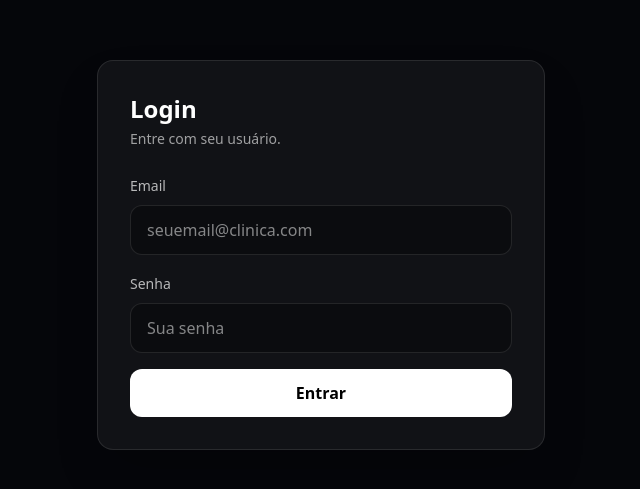
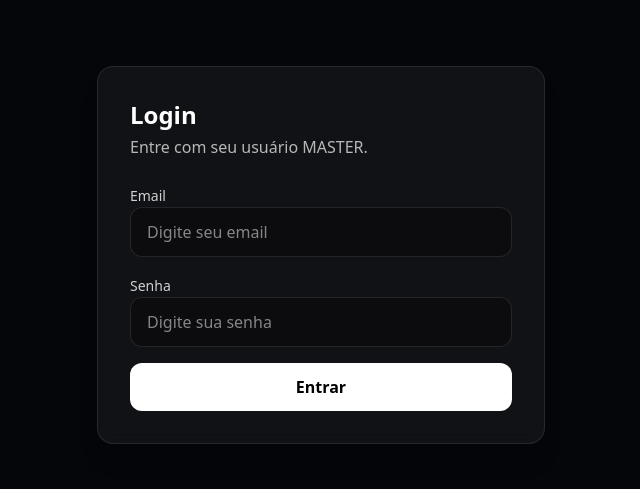
Before and after one commit to realimperiodigital/odontoflow, a Next.js app: page /login in a window 1280 px wide. Shown: the part 145-634 px from the top of the page, without its empty margins (319-959 px from the left). Built offline with nearby package versions, Linux system fonts and the light colour scheme; no server answers.

Commit message:
fix: stop master email prefill on login

```diff
--- a/app/login/page.tsx
+++ b/app/login/page.tsx
@@ -1,6 +1,6 @@
 "use client";
 
-import { useState } from "react";
+import { useEffect, useState } from "react";
 import { useRouter } from "next/navigation";
 import { createSupabaseBrowser } from "@/lib/supabase/browser";
 
@@ -9,70 +9,83 @@ export default function LoginPage() {
   const supabase = createSupabaseBrowser();
 
   const [email, setEmail] = useState("");
-  const [password, setPassword] = useState("");
+  const [senha, setSenha] = useState("");
   const [loading, setLoading] = useState(false);
-  const [error, setError] = useState<string | null>(null);
+  const [error, setError] = useState<string>("");
+
+  // Garantia extra: se algum lugar tentar setar email, a gente zera ao carregar
+  useEffect(() => {
+    setEmail("");
+    setSenha("");
+  }, []);
 
   async function onSubmit(e: React.FormEvent) {
     e.preventDefault();
-    setError(null);
+    setError("");
     setLoading(true);
 
     try {
-      const { error } = await supabase.auth.signInWithPassword({
+      const { error: signInError } = await supabase.auth.signInWithPassword({
         email: email.trim(),
-        password,
+        password: senha,
       });
 
-      if (error) throw error;
+      if (signInError) {
+        setError("Email ou senha inválidos.");
+        setLoading(false);
+        return;
+      }
 
-      router.push("/dashboard");
+      // força atualizar sessão/cookies e manda pro app
+      router.replace("/app");
       router.refresh();
-    } catch (err: any) {
-      setError(err?.message ?? "Não foi possível entrar.");
-    } finally {
+    } catch (err) {
+      setError("Erro ao entrar. Tente novamente.");
       setLoading(false);
     }
   }
 
   return (
-    <main className="min-h-screen bg-[#05060a] text-white flex items-center justify-center px-6">
-      <div className="w-full max-w-md rounded-2xl border border-white/10 bg-white/5 p-8 shadow-2xl">
+    <main className="min-h-screen bg-[#05060a] text-white flex items-center justify-center px-4">
+      <div className="w-full max-w-md rounded-2xl border border-white/10 bg-white/5 p-8 shadow-xl backdrop-blur">
         <h1 className="text-2xl font-semibold">Login</h1>
-        <p className="mt-1 text-sm text-white/60">Entre com seu usuário.</p>
+        <p className="text-white/70 mt-1">Entre com seu usuário MASTER.</p>
 
-        <form onSubmit={onSubmit} className="mt-6 space-y-4">
-          <div>
-            <label className="text-sm text-white/70">Email</label>
+        <form
+          onSubmit={onSubmit}
+          className="mt-6 space-y-4"
+          autoComplete="off"
+        >
+          <div className="space-y-2">
+            <label className="text-sm text-white/80">Email</label>
             <input
               type="email"
-              name="email"
+              inputMode="email"
+              name="login_email_odonto"   // nome “diferente” para evitar preenchimento automático
+              autoComplete="off"
               value={email}
               onChange={(e) => setEmail(e.target.value)}
-              autoComplete="off"
-              autoCorrect="off"
-              autoCapitalize="none"
-              spellCheck={false}
-              inputMode="email"
-              placeholder="seuemail@clinica.com"
-              className="mt-2 w-full rounded-xl border border-white/10 bg-black/30 px-4 py-3 text-white outline-none focus:border-white/25"
+              placeholder="Digite seu email"
+              className="w-full rounded-xl bg-black/30 border border-white/10 px-4 py-3 outline-none focus:border-white/30"
             />
           </div>
 
-          <div>
-            <label className="text-sm text-white/70">Senha</label>
+          <div className="space-y-2">
+            <label className="text-sm text-white/80">Senha</label>
             <input
               type="password"
-              name="password"
-              value={password}
-              onChange={(e) => setPassword(e.target.value)}
+              name="login_password_odonto"
               autoComplete="new-password"
-              placeholder="Sua senha"
-              className="mt-2 w-full rounded-xl border border-white/10 bg-black/30 px-4 py-3 text-white outline-none focus:border-white/25"
+              value={senha}
+              onChange={(e) => setSenha(e.target.value)}
+              placeholder="Digite sua senha"
+              className="w-full rounded-xl bg-black/30 border border-white/10 px-4 py-3 outline-none focus:border-white/30"
             />
           </div>
 
-          {error && <div className="text-red-400 text-sm">{error}</div>}
+          {error && (
+            <div className="text-red-400 text-sm">{error}</div>
+          )}
 
           <button
             type="submit"
```
